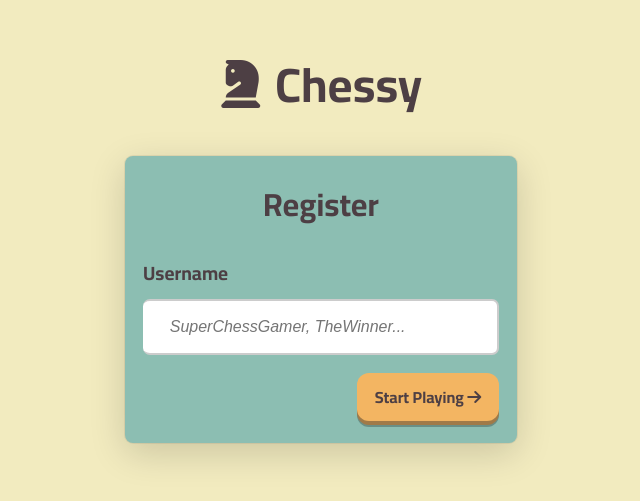
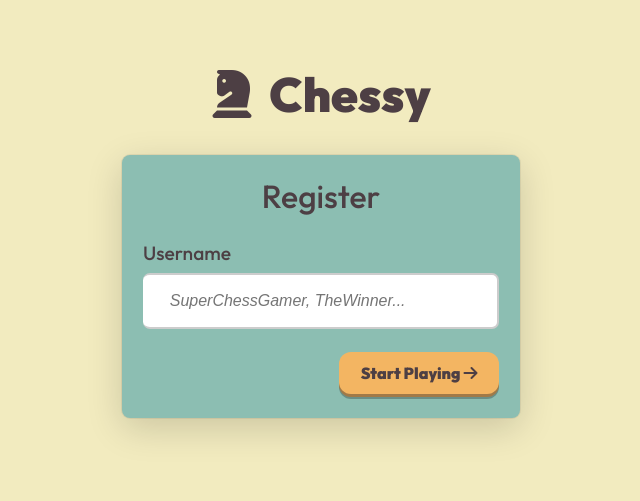
Before and after one commit to ElrohirGT/Chessy, a Vue app in the folder chessy_frontend/: page / in a window 1280 px wide. Shown: the part 159-660 px from the top of the page, without its empty margins (319-959 px from the left). Built offline with nearby package versions, Linux system fonts and the light colour scheme.

Commit message:
Fix: Components font

```diff
--- a/chessy_frontend/index.html
+++ b/chessy_frontend/index.html
@@ -9,10 +9,11 @@
     <title>Chessy</title>
     <!-- FONT IMPORTING  -->
     <!-- font-family: 'Cairo', sans-serif;
-         font-family: 'PT Serif', serif; -->
+         font-family: 'PT Serif', serif;
+         font-family: 'Outfit', sans-serif; -->
     <link rel="preconnect" href="https://fonts.googleapis.com">
     <link rel="preconnect" href="https://fonts.gstatic.com" crossorigin>
-    <link href="https://fonts.googleapis.com/css2?family=Cairo:wght@400;700&family=PT+Serif:wght@700&display=swap" rel="stylesheet">
+    <link href="https://fonts.googleapis.com/css2?family=Cairo:wght@400;700&family=Outfit:wght@200;500;900&family=PT+Serif:wght@700&display=swap" rel="stylesheet">
     <!-- FONT AWESOME (ICONS) -->
     <script src="https://kit.fontawesome.com/42873fe91e.js" crossorigin="anonymous"></script>
   </head>
--- a/chessy_frontend/src/assets/base.css
+++ b/chessy_frontend/src/assets/base.css
@@ -7,10 +7,15 @@
     padding: 0;
     margin: 0;
     color: var(--text);
-    font-family: 'Cairo', sans-serif;
+    font-family: 'Outfit', sans-serif;
+    font-weight: 500;
 }
 
 body {
     font-family: 'Work Sans', sans-serif;
     background-color: var(--background);
 }
+
+button {
+    border: none;
+}
--- a/chessy_frontend/src/components/organisms/formCard.vue
+++ b/chessy_frontend/src/components/organisms/formCard.vue
@@ -121,7 +121,6 @@ form {
     margin-bottom: 0.5rem;
     margin-top: 2ch;
     font-size: 1.2rem;
-    font-weight: 700;
 }
 .playButton {
     display: block;
```
